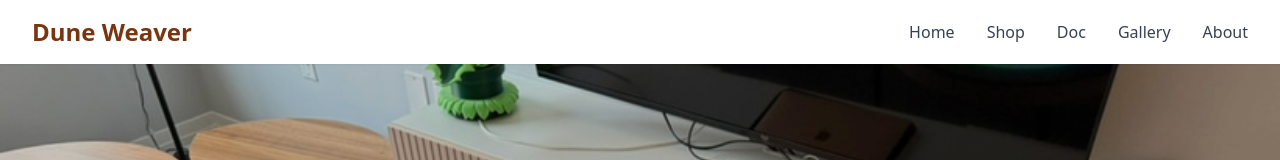
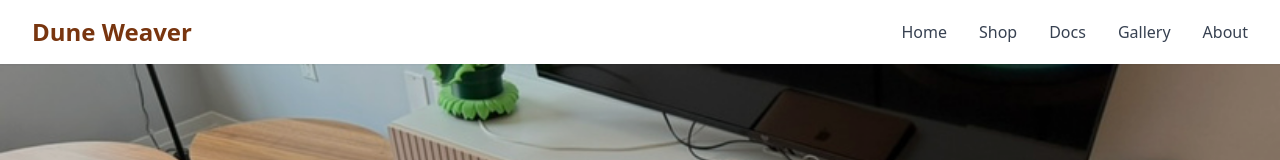
Before and after one commit to tuanchris/dune-weaver-website, a Next.js app: page / in a window 1280 px wide. Shown: the top 160 px of the page. Built offline with nearby package versions, Linux system fonts and the light colour scheme.

Commit message:
fix doc link

```diff
--- a/components/Header.tsx
+++ b/components/Header.tsx
@@ -7,7 +7,7 @@ export const Header = () => {
   const navItems = [
     { name: 'Home', href: '/', external: false },
     { name: 'Shop', href: 'https://www.patreon.com/c/duneweaver/shop', external: true },
-    { name: 'Doc', href: '/doc', external: false },
+    { name: 'Docs', href: '/docs', external: false },
     { name: 'Gallery', href: '/gallery', external: false },
     { name: 'About', href: '/about', external: false },
   ];
```
